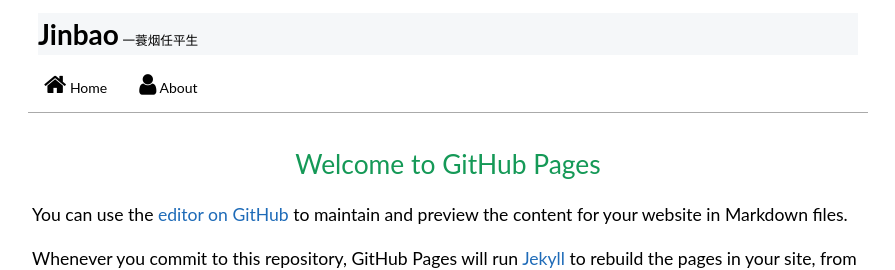
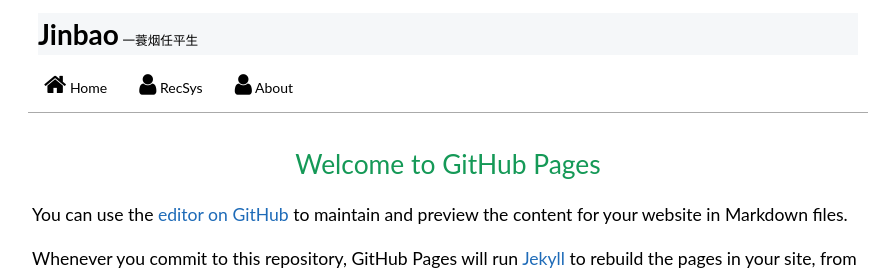
Before and after one commit to JinbaoWeb/jinbaoweb.github.io, a Jekyll site: the page built from index.md, in a window 1280 px wide. Shown: the top 270 px of the page, without its empty margins (192-1087 px from the left). Built offline with Jekyll 4.4.1, drawn with Linux system fonts in a browser that asks for light colours; our own code applies the rules of GitHub Pages for plain Markdown files.

Commit message:
Update header.html

```diff
--- a/_includes/header.html
+++ b/_includes/header.html
@@ -8,6 +8,9 @@
       <a href="/"><span class="fa fa-home" style="font-size:24px"></span> Home</a>
     </li>
     <li class="header-main-nav-item">
+      <a href="/recsys"><span class="fa fa-user" style="font-size:24px"></span> RecSys</a>
+    </li>
+    <li class="header-main-nav-item">
       <a href="/about"><span class="fa fa-user" style="font-size:24px"></span> About</a>
     </li>
   </ul>
```
